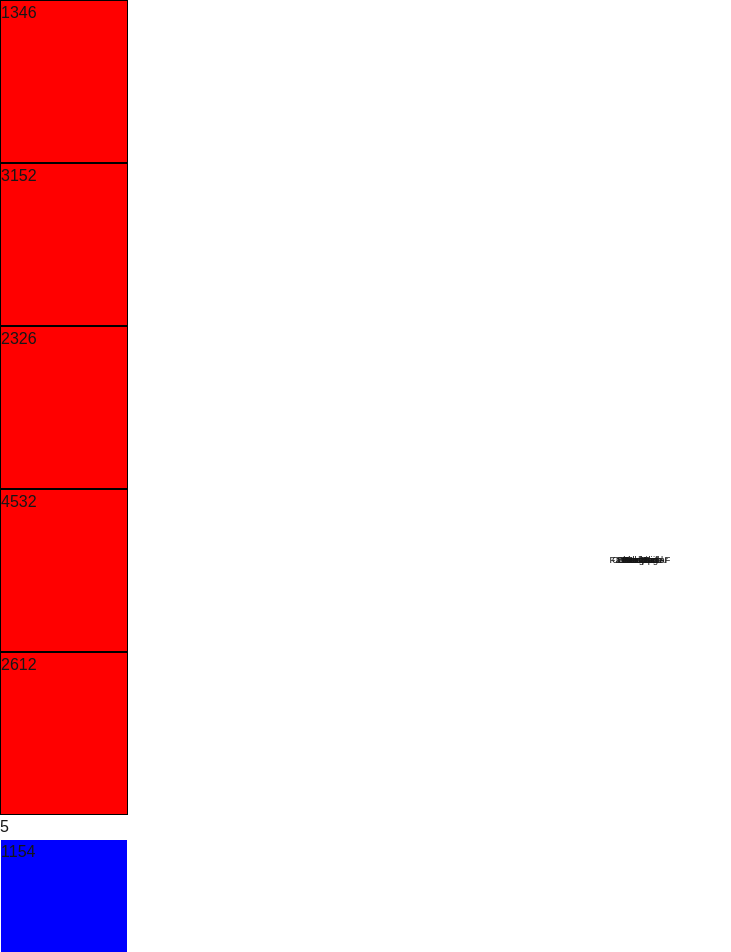
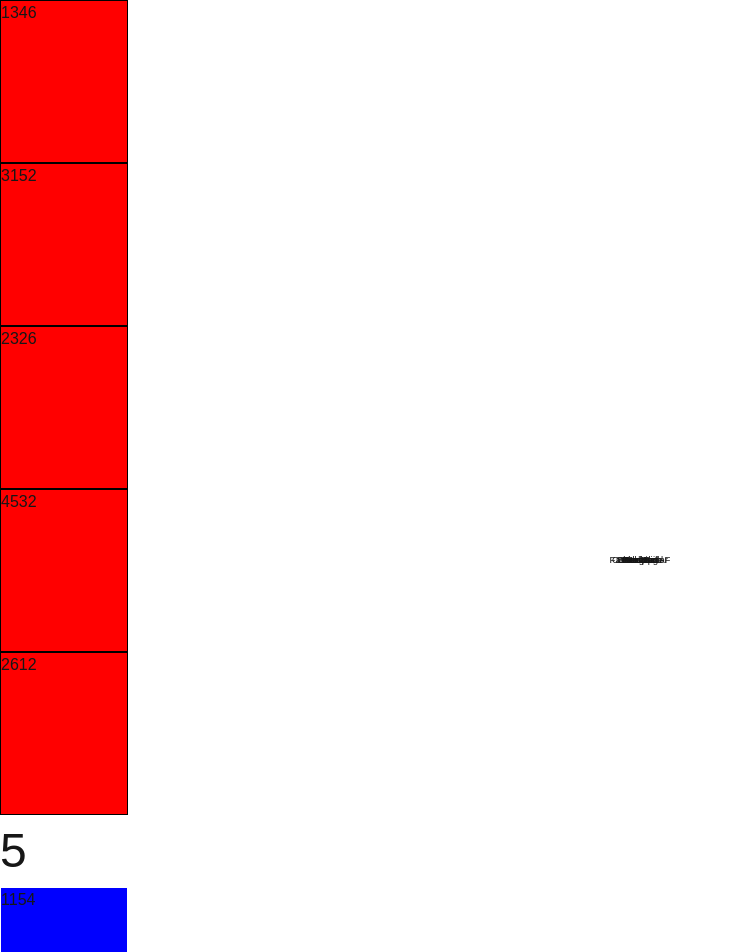
Before and after one commit to Cyanoxide/triple-triad-react, a Next.js app: page / in a window 1280 px wide. Shown: the top 952 px of the page, without its empty margins (0-731 px from the left). Built offline with nearby package versions, Linux system fonts and the light colour scheme.

Commit message:
Add temporary score styling

```diff
--- a/src/app/components/Hand/Hand.module.scss
+++ b/src/app/components/Hand/Hand.module.scss
@@ -52,8 +52,8 @@
             }
         }
     }
+}
 
-    .score {
-        font-size: 3rem;
-    }
+.score {
+    font-size: 3rem;
 }
--- a/src/app/components/Hand/Hand.tsx
+++ b/src/app/components/Hand/Hand.tsx
@@ -35,9 +35,7 @@ const Hand: React.FC<HandProps> = ({ className, player }) => {
                 ))}
             </div>
 
-            <div className={styles.score}>
-                <h3>{getPlayerScore(player)}</h3>
-            </div>
+            <div className={styles.score}>{getPlayerScore(player)}</div>
         </div>
     );
 };
```
